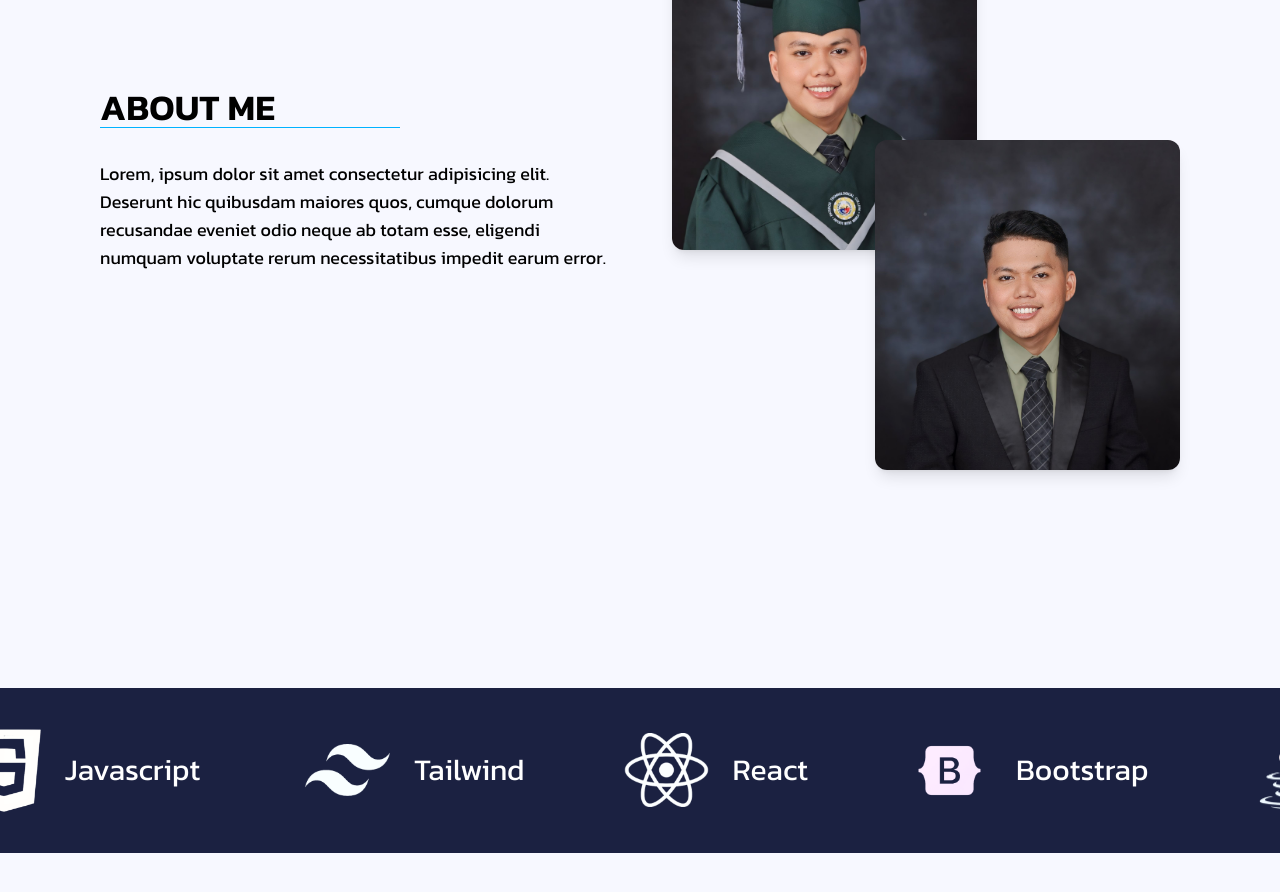
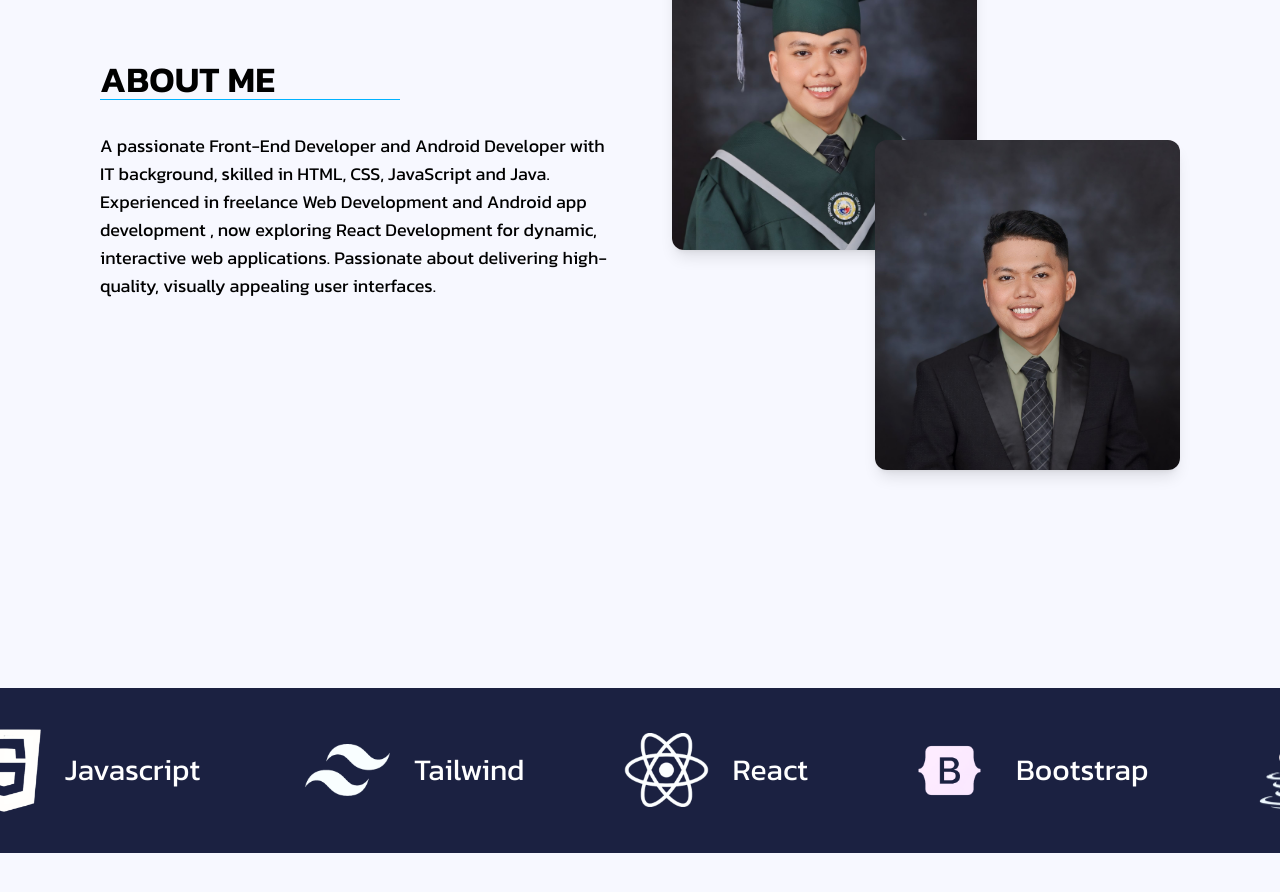
Before and after one commit to JmrDn/JmrDevPortfolio, a React (Vite) app: page /#home in a window 1280 px wide. Shown: the part 980-1872 px from the top of the page. Built offline with nearby package versions, Linux system fonts and the light colour scheme; no server answers.

Commit message:
Filled the about details

```diff
--- a/src/components/AboutDetails.jsx
+++ b/src/components/AboutDetails.jsx
@@ -7,7 +7,7 @@ const AboutDetails = () => {
         lg:text-4xl '>ABOUT ME</div>
         <div className='max-w-[300px] h-[1px] bg-tertiary'></div>
         <div className='text-black text-wrap my-4 text-lg
-        lg:my-8'>Lorem, ipsum dolor sit amet consectetur adipisicing elit. Deserunt hic quibusdam maiores quos, cumque dolorum recusandae eveniet odio neque ab totam esse, eligendi numquam voluptate rerum necessitatibus impedit earum error.</div>
+        lg:my-8 text-start'>A passionate Front-End Developer and Android Developer with IT background, skilled in  HTML, CSS, JavaScript and Java. Experienced in freelance Web Development and Android app development , now exploring React Development for dynamic, interactive web applications. Passionate about delivering high-quality, visually appealing user interfaces.</div>
     </div>
   )
 }
```
